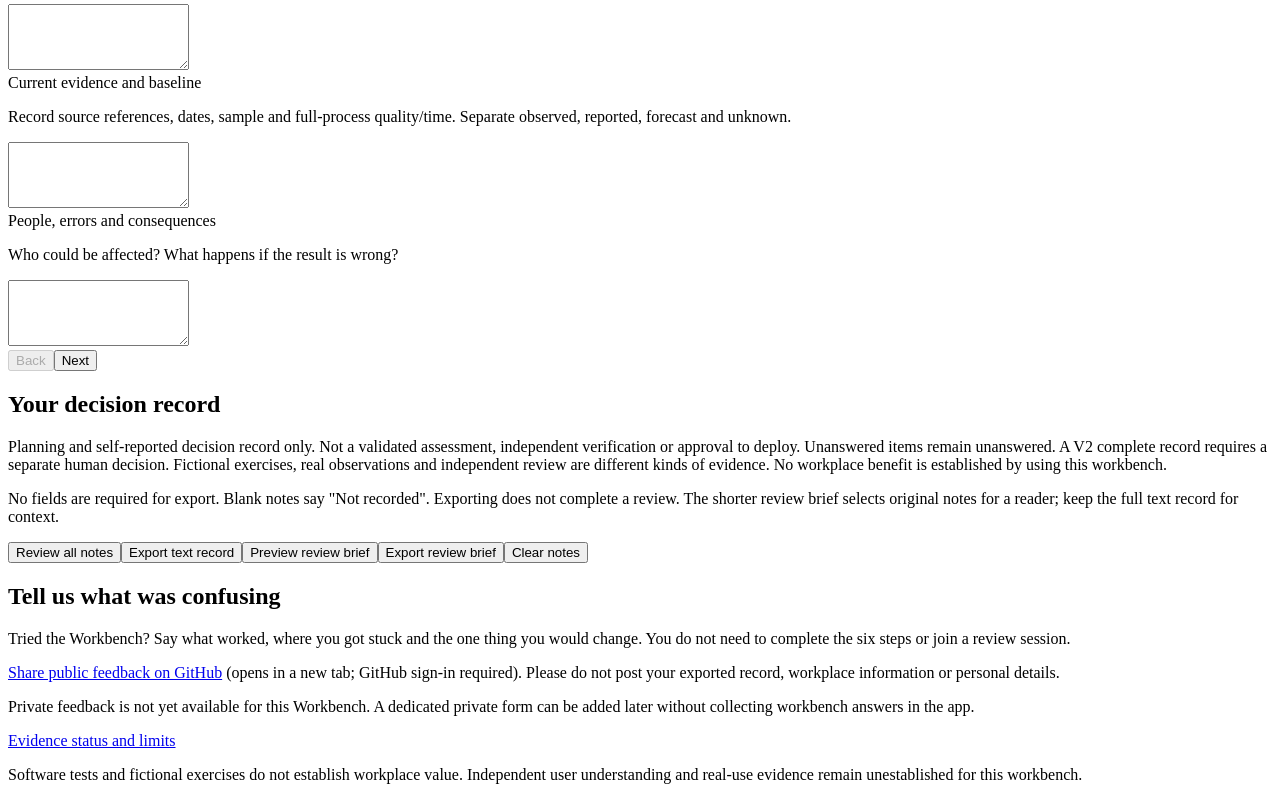
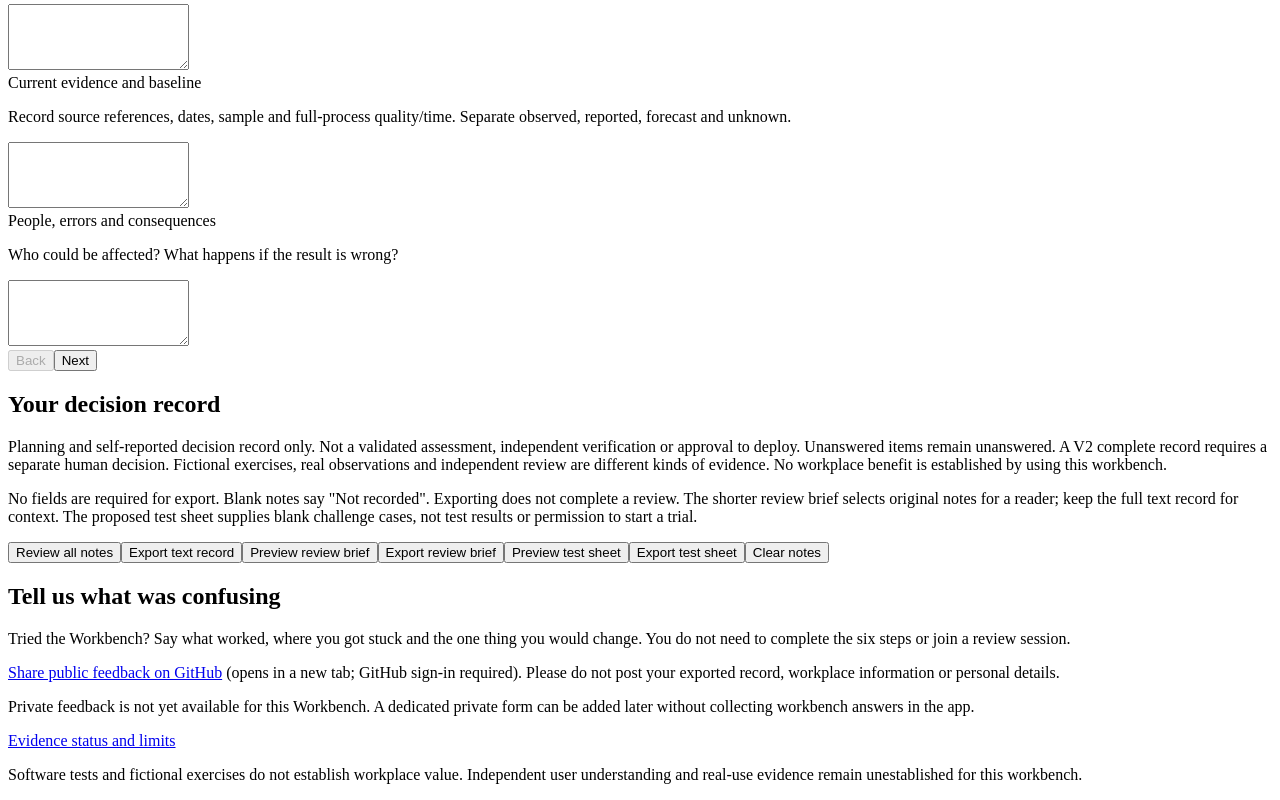
Before and after one commit to shaunmarsden/practical-ai-adoption, a website with bundled scripts: page docs/workbench/index.html in a window 1280 px wide. Shown: the part 1367-2167 px from the top of the page. Built offline with nearby package versions, Linux system fonts and the light colour scheme.

Commit message:
Add local proposed test sheet preview and export

```diff
--- a/docs/workbench/index.html
+++ b/docs/workbench/index.html
@@ -49,11 +49,12 @@
       <section aria-labelledby="record-heading" class="record">
         <h2 id="record-heading">Your decision record</h2>
         <p id="caveat"></p>
-        <p>No fields are required for export. Blank notes say "Not recorded". Exporting does not complete a review. The shorter review brief selects original notes for a reader; keep the full text record for context.</p>
-        <div class="actions"><button type="button" id="review">Review all notes</button><button type="button" id="export">Export text record</button><button type="button" id="preview-brief">Preview review brief</button><button type="button" id="export-brief">Export review brief</button><button type="button" id="reset">Clear notes</button></div>
+        <p>No fields are required for export. Blank notes say "Not recorded". Exporting does not complete a review. The shorter review brief selects original notes for a reader; keep the full text record for context. The proposed test sheet supplies blank challenge cases, not test results or permission to start a trial.</p>
+        <div class="actions"><button type="button" id="review">Review all notes</button><button type="button" id="export">Export text record</button><button type="button" id="preview-brief">Preview review brief</button><button type="button" id="export-brief">Export review brief</button><button type="button" id="preview-test-sheet">Preview test sheet</button><button type="button" id="export-test-sheet">Export test sheet</button><button type="button" id="reset">Clear notes</button></div>
         <p id="status" role="status"></p>
         <pre id="summary" tabindex="0" aria-label="Decision record preview" hidden></pre>
         <pre id="brief-preview" tabindex="0" aria-label="Review brief preview" hidden></pre>
+        <pre id="test-sheet-preview" tabindex="0" aria-label="Proposed test sheet preview" hidden></pre>
       </section>
     </div>
     <section class="record" aria-labelledby="feedback-heading">
```
